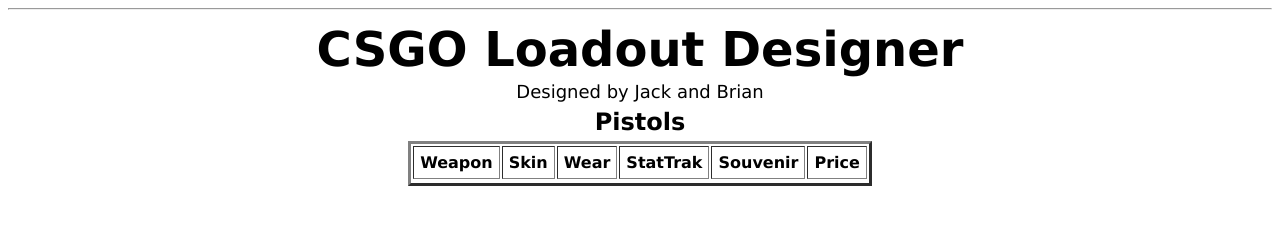
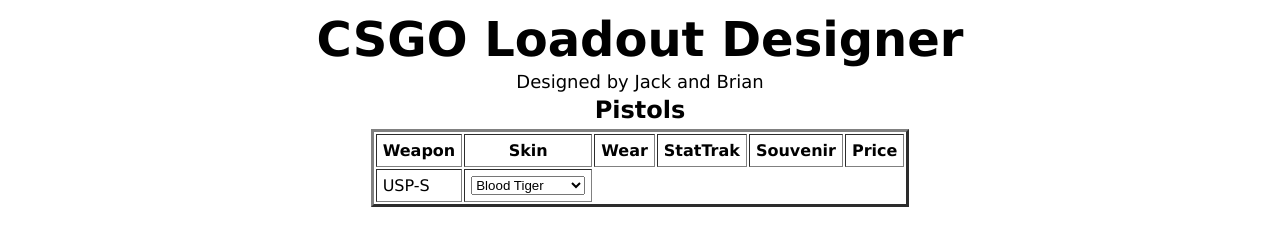
Before and after one commit to brianjl23/LoadoutDesigner, a plain HTML site: page index.html in a window 1280 px wide. Drawn offline with Linux system fonts and the light colour scheme.

Commit message:
added USP-S skins

```diff
--- a/index.html
+++ b/index.html
@@ -9,10 +9,6 @@
 
 <tr>
 <td><center><font size="4">Designed by Jack and Brian</font></center></td>
-</tr>
-
-<tr>
-<hr>
 </tr>
 
 <tr>
@@ -31,7 +27,13 @@
 </tr>
 
 <tr>
-
+<td>USP-S</td>
+<td><select name="uspsSkins">
+<option value="bloodtiger">Blood Tiger</option>
+<option value="blueprint">Blueprint</option>
+<option value="businessclass">Business Class</option>
+<option value="caiman">Caiman</option>
+</select></td>
 </tr>
 </table>
 </tr>
```
